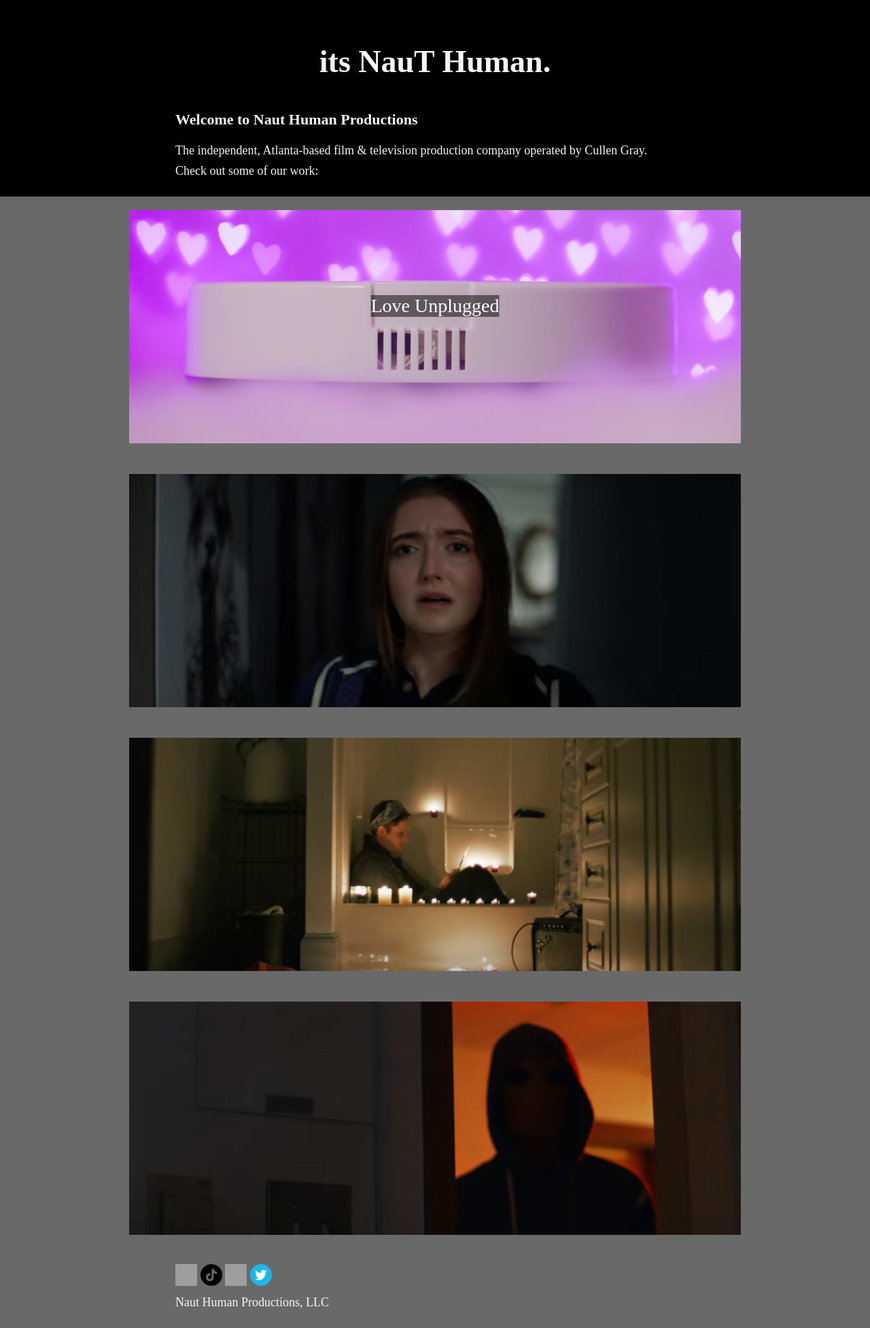
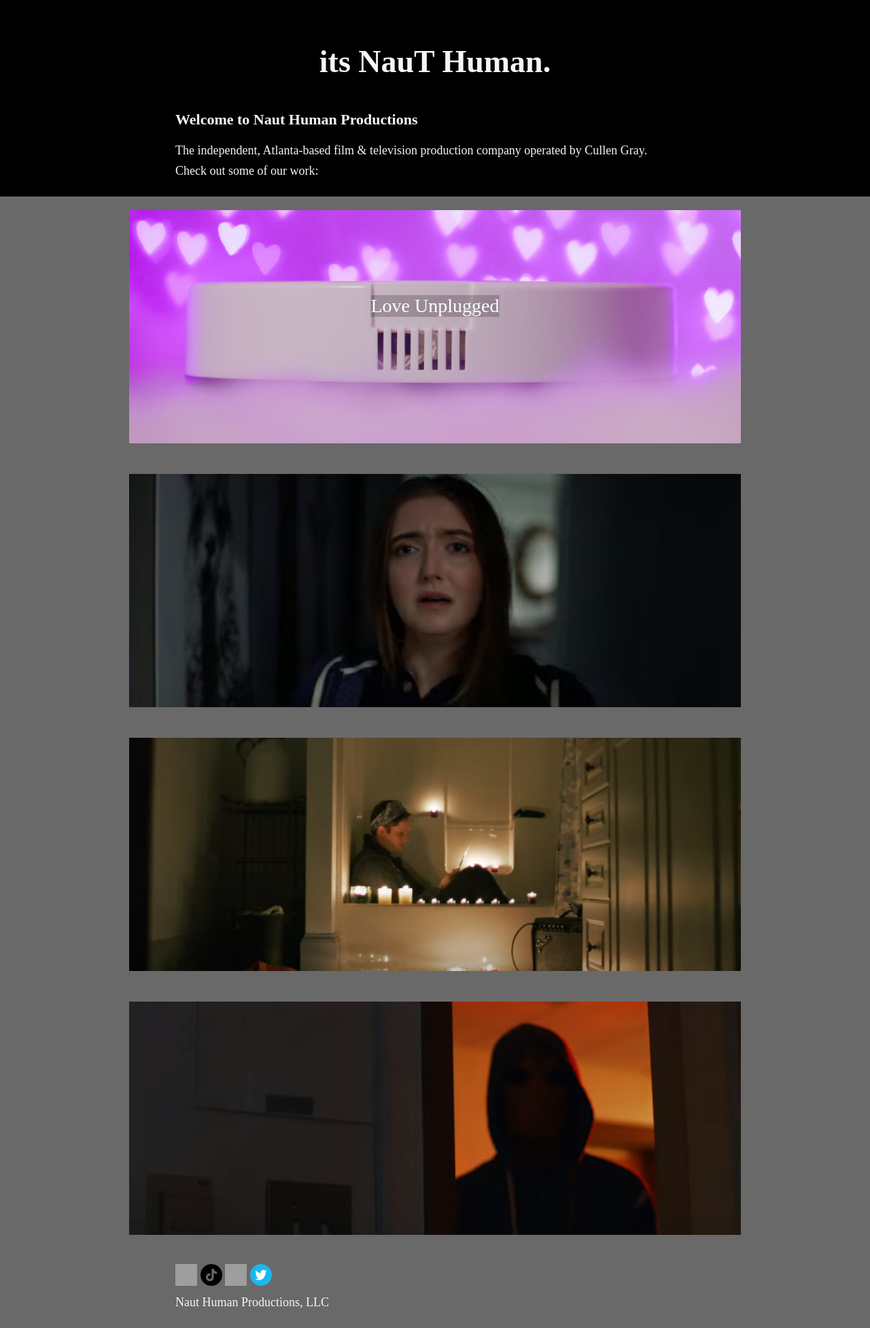
Before and after one commit to nauthuman/nauthuman.github.io, a Jekyll site: the page built from index.html, in a window 1280 px wide. Shown: the whole page at 68% size. Built offline with Jekyll 4.4.1, drawn with Linux system fonts in a browser that asks for light colours; some web fonts are replaced.

Commit message:
Update posts.css

```diff
--- a/stylesheets/posts.css
+++ b/stylesheets/posts.css
@@ -22,7 +22,7 @@
     color: white;
     font-size: 28px;
     text-decoration: none;
-    background-color: rgba(0, 0, 0, 0.5);
+    background-color: rgba(0, 0, 0, 0.2);
   }
 
   /* visited link */
```
